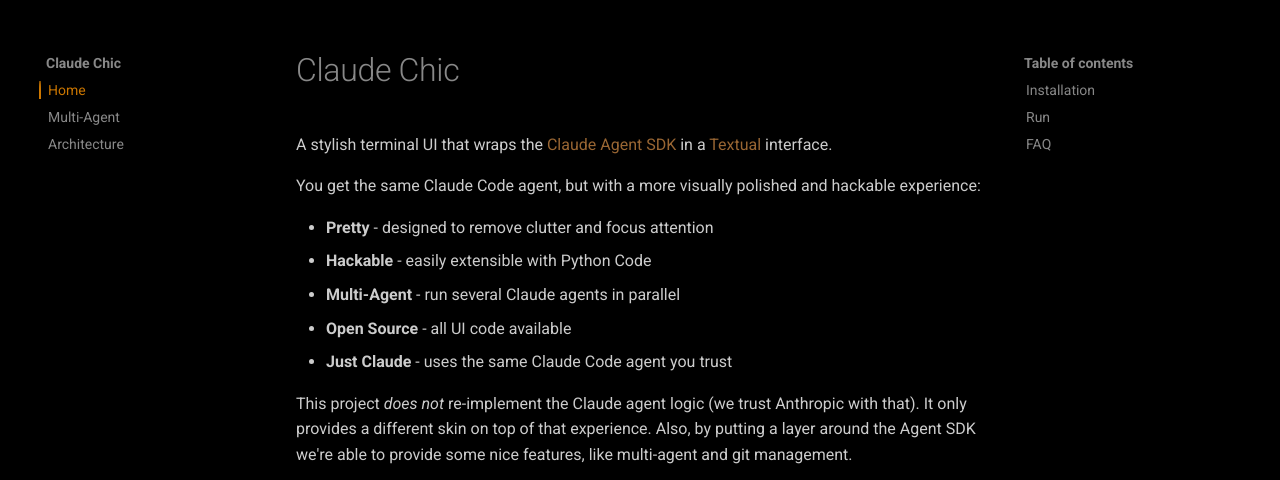
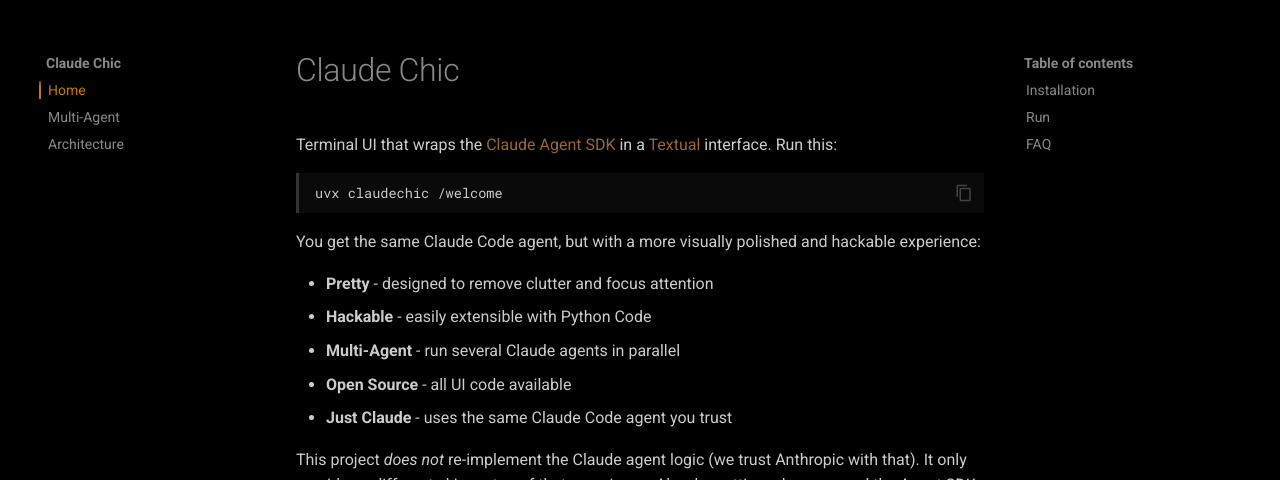
Before and after one commit to RunningStone/claudechic, an MkDocs documentation site: the page built from docs/index.md, in a window 1280 px wide and 900 px high, cut to the strip 0-480 px from the top of the window. Built offline with MkDocs 1.6.1 and Material for MkDocs 9.7.7, drawn with Linux system fonts in a browser that asks for light colours.

Commit message:
update index with uvx command

````diff
--- a/docs/index.md
+++ b/docs/index.md
@@ -1,6 +1,10 @@
 # Claude Chic
 
-A stylish terminal UI that wraps the [Claude Agent SDK](https://platform.claude.com/docs/en/agent-sdk/overview) in a [Textual](https://textual.textualize.io/) interface.
+Terminal UI that wraps the [Claude Agent SDK](https://platform.claude.com/docs/en/agent-sdk/overview) in a [Textual](https://textual.textualize.io/) interface.  Run this:
+
+```bash
+uvx claudechic /welcome
+```
 
 You get the same Claude Code agent, but with a more visually polished and hackable experience:
 
````
